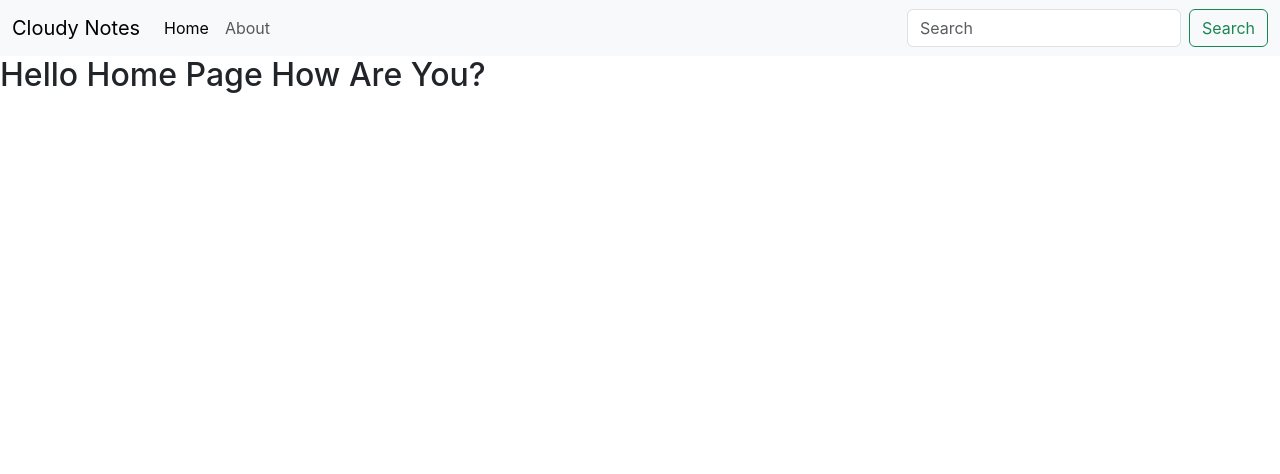
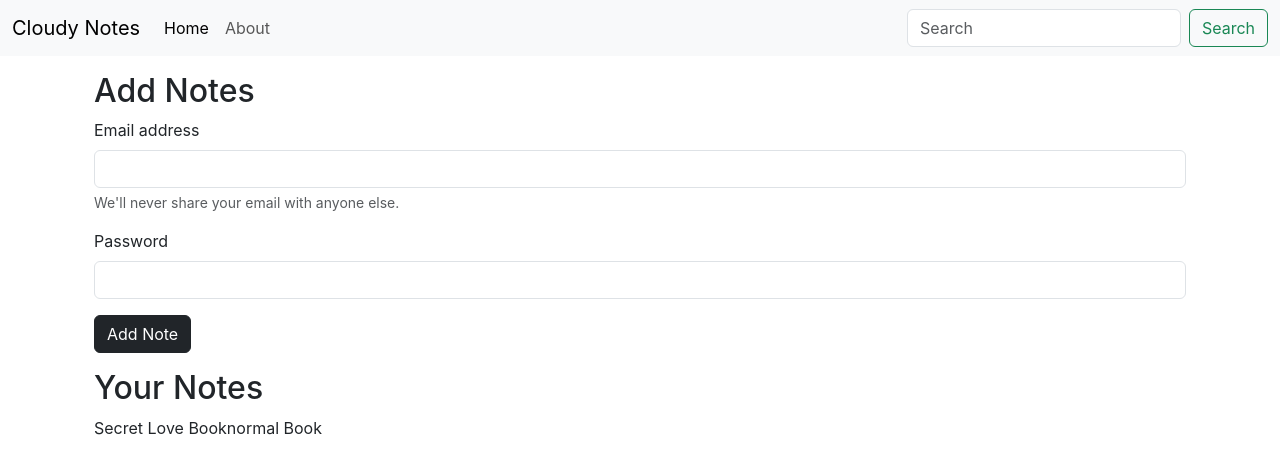
Before and after one commit to PritamMagdum/CN, a React (Create React App) app: page / in a window 1280 px wide. Shown: the top 474 px of the page. Built offline with nearby package versions, Linux system fonts and the light colour scheme.

Commit message:
Added useLocation Hook to get the current pathname of web page

```diff
--- a/src/App.js
+++ b/src/App.js
@@ -16,10 +16,12 @@ function App() {
       <NoteState>
         <Router>
           <Navbar />
-          <Routes>
-            <Route exact path='/' element={<Home />}></Route>
-            <Route exact path='/about' element={<About />}></Route>
-          </Routes>
+          <div className="container">
+            <Routes>
+              <Route exact path='/' element={<Home />}></Route>
+              <Route exact path='/about' element={<About />}></Route>
+            </Routes>
+          </div>
         </Router>
       </NoteState>
     </>
--- a/src/components/About.js
+++ b/src/components/About.js
@@ -1,15 +1,8 @@
-import React, { useContext, useEffect } from 'react'
-import noteContext from '../context/notes/noteContext'
+import React from 'react'
 function About() {
 
-    const a = useContext(noteContext)
-    useEffect(() => {
-        a.update();
-        // eslint-disable-next-line
-    }, [])
-
     return (
-        <div>This is {a.state.name} and surname is {a.state.surname}</div>
+        <div>This is about page</div>
     )
 }
 
--- a/src/components/Home.js
+++ b/src/components/Home.js
@@ -1,9 +1,34 @@
-import React from 'react'
+import React, { useContext } from 'react'
+import noteContext from '../context/notes/noteContext'
+
 
 export const Home = () => {
+    const context = useContext(noteContext)
+    const { notes, setNotes } = context;
     return (
         <div>
-            <h2>Hello Home Page How Are You?</h2>
+            <div className="container my-3">
+                <h2>Add Notes</h2>
+                <form>
+                    <div class="mb-3">
+                        <label for="exampleInputEmail1" class="form-label">Email address</label>
+                        <input type="email" class="form-control" id="exampleInputEmail1" aria-describedby="emailHelp" />
+                        <div id="emailHelp" class="form-text">We'll never share your email with anyone else.</div>
+                    </div>
+                    <div class="mb-3">
+                        <label for="exampleInputPassword1" class="form-label">Password</label>
+                        <input type="password" class="form-control" id="exampleInputPassword1" />
+                    </div>
+
+                    <button type="submit" class="btn btn-dark">Add Note</button>
+                </form>
+            </div>
+            <div className="container my-3">
+                <h2>Your Notes</h2>
+                {notes.map((note) => {
+                    return note.title
+                })}
+            </div>
         </div>
     )
 }
--- a/src/components/Navbar.js
+++ b/src/components/Navbar.js
@@ -1,7 +1,13 @@
-import React from 'react'
-import { Link } from 'react-router-dom'
+import React, { useEffect } from 'react'
+import { Link, useLocation } from 'react-router-dom'
 
 function Navbar() {
+
+    let location = useLocation();
+    useEffect(() => {
+        console.log(location);
+    }, [location])
+
     return (
         <nav className="navbar navbar-expand-lg bg-body-tertiary">
             <div className="container-fluid">
@@ -12,10 +18,10 @@ function Navbar() {
                 <div className="collapse navbar-collapse" id="navbarSupportedContent">
                     <ul className="navbar-nav me-auto mb-2 mb-lg-0">
                         <li className="nav-item">
-                            <Link className="nav-link active" aria-current="page" to="/">Home</Link>
+                            <Link className={`nav-link ${location.pathname === "/" ? "active" : ""}`} aria-current="page" to="/">Home</Link>
                         </li>
                         <li className="nav-item">
-                            <Link className="nav-link" to="/about">About</Link>
+                            <Link className={`nav-link ${location.pathname === "/about" ? "active" : ""}`} to="/about">About</Link>
                         </li>
 
 
@@ -26,7 +32,7 @@ function Navbar() {
                     </form>
                 </div>
             </div>
-        </nav>
+        </nav >
     )
 }
 
--- a/src/context/notes/NoteState.js
+++ b/src/context/notes/NoteState.js
@@ -2,23 +2,30 @@ import { useState } from 'react'
 import NoteContext from './noteContext'
 
 const NoteState = (props) => {
-    const s1 = {
-        "name": "Pritam",
-        "surname": "magdum"
-    }
+    const initialNotes = [
+        {
+            "_id": "65c4dbae6b2e12cb39c81f0c",
+            "user": "65c3527ef08fb2a8508f5cb6",
+            "title": "Secret Love Book",
+            "description": "This is my secret notes",
+            "tag": "Personal",
+            "date": "2024-02-08T13:48:30.974Z",
+            "__v": 0
+        },
+        {
+            "_id": "65c4dbe76b2e12cb39c81f12",
+            "user": "65c3527ef08fb2a8508f5cb6",
+            "title": "normal Book",
+            "description": "This is my normal notes",
+            "tag": "Public",
+            "date": "2024-02-08T13:49:27.776Z",
+            "__v": 0
+        }
+    ]
 
-    const [state, setState] = useState(s1);
-    const update = () => {
-        setTimeout(() => {
-            setState({
-                "name": "Shubham",
-                "surname": "Magdum"
-            })
-        }, 2000);
-    }
-
+    const [notes, setNotes] = useState(initialNotes)
     return (
-        <NoteContext.Provider value={{ state, update }}>
+        <NoteContext.Provider value={{ notes, setNotes }}>
             {props.children}
         </NoteContext.Provider>
     )
```
Also changed, not shown: 1 other file (tests, documents, lock files or other folders).
